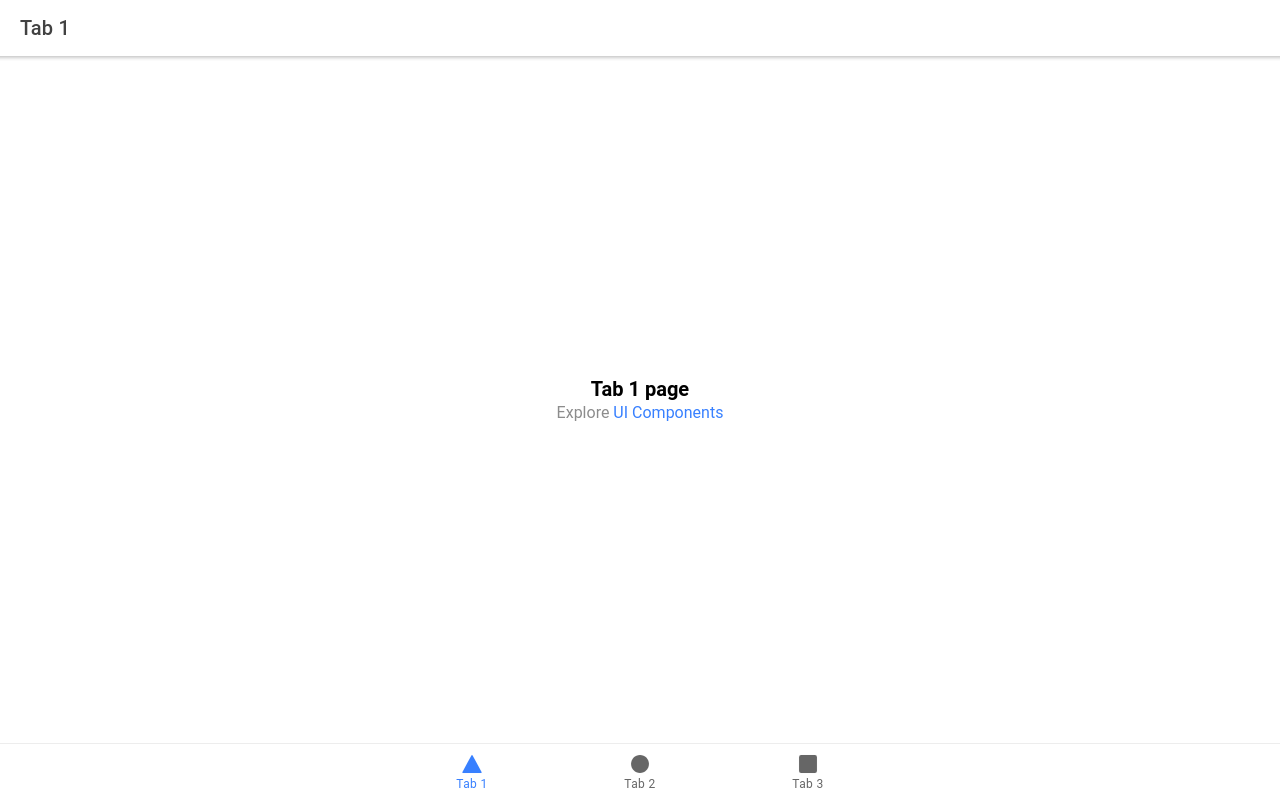
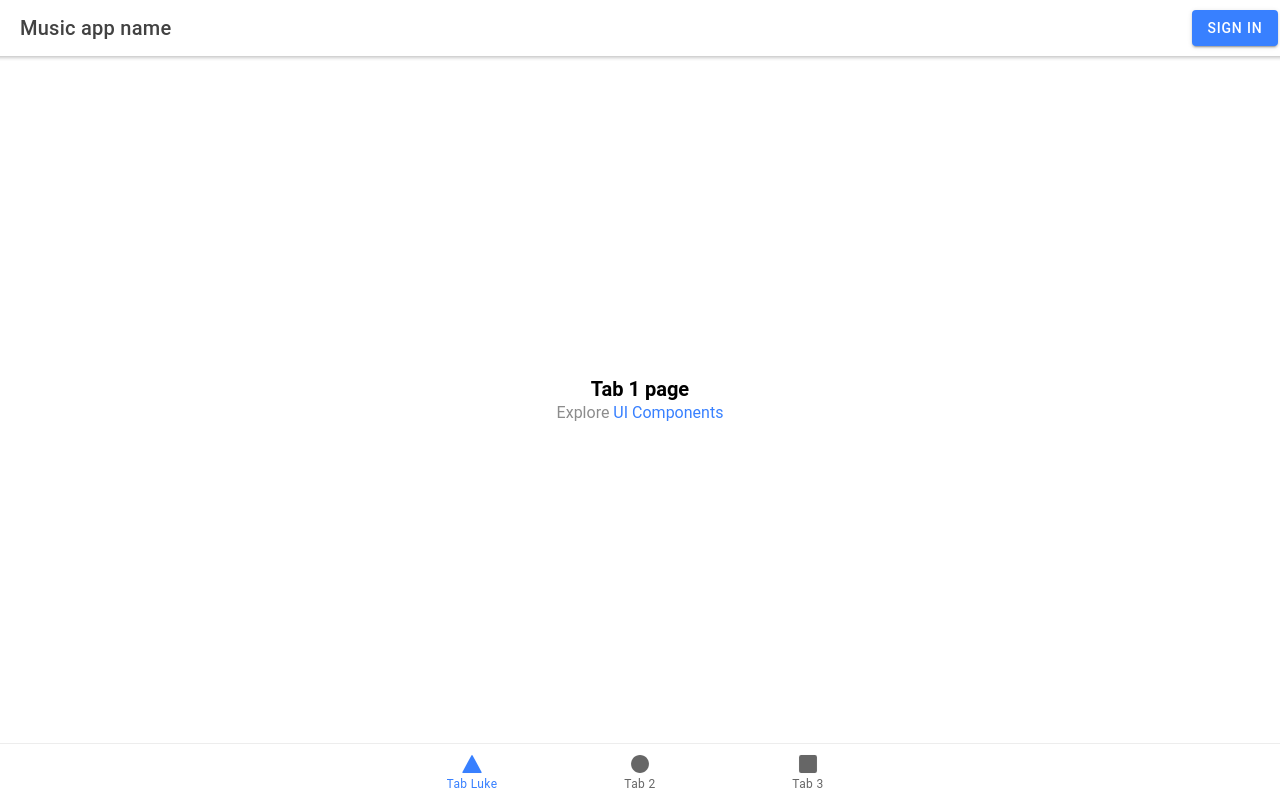
Before and after one commit to Luke-The-Duke/MusicApp, a React (Create React App) app: page /tab1 in a window 1280 px wide. Built offline with nearby package versions, Linux system fonts and the light colour scheme.

Commit message:
adds in sign in button

```diff
--- a/src/App.tsx
+++ b/src/App.tsx
@@ -7,6 +7,9 @@ import {
   IonTabBar,
   IonTabButton,
   IonTabs,
+  IonToolbar,
+  IonTitle,
+  IonButton
 } from '@ionic/react';
 import { IonReactRouter } from '@ionic/react-router';
 import { ellipse, square, triangle } from 'ionicons/icons';
@@ -35,6 +38,10 @@ import './theme/variables.css';
 
 const App: React.FC = () => (
   <IonApp>
+    <IonToolbar>
+        <IonTitle>Music app name</IonTitle>
+        <IonButton slot="primary">Sign in</IonButton>
+    </IonToolbar>
     <IonReactRouter>
       <IonTabs>
         <IonRouterOutlet>
@@ -54,7 +61,7 @@ const App: React.FC = () => (
         <IonTabBar slot="bottom">
           <IonTabButton tab="tab1" href="/tab1">
             <IonIcon icon={triangle} />
-            <IonLabel>Tab 1</IonLabel>
+            <IonLabel>Tab Luke</IonLabel>
           </IonTabButton>
           <IonTabButton tab="tab2" href="/tab2">
             <IonIcon icon={ellipse} />
```
